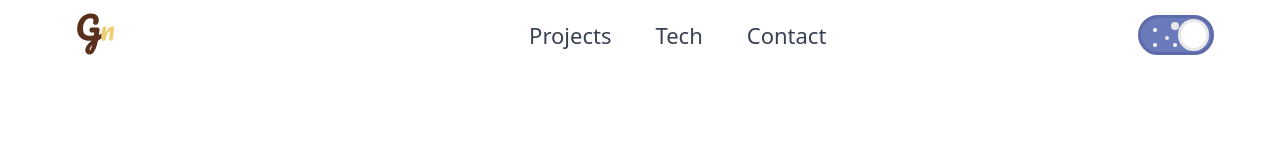
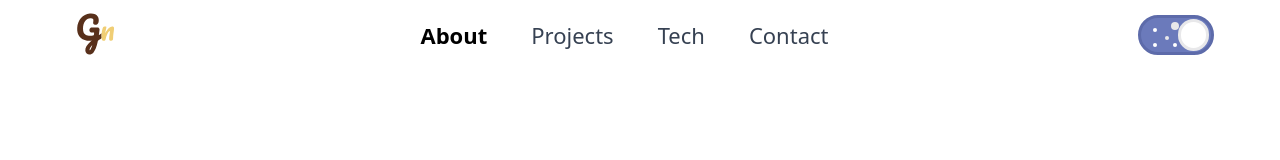
Before and after one commit to nh-g/portfolio-in-react, a React (Create React App) app: page / in a window 1280 px wide. In both pictures the pointer is over the link "About". Shown: the top 160 px of the page. Built offline with nearby package versions, Linux system fonts and the light colour scheme.

Commit message:
add nav link hover effect

```diff
--- a/src/styles/components/_navigationBar.scss
+++ b/src/styles/components/_navigationBar.scss
@@ -35,6 +35,10 @@
 
   a{
     padding: 0 3px;
+    &:hover{
+      color: var(--dark-text);
+      font-weight: 600;
+    }
   }
 }
 }
```
